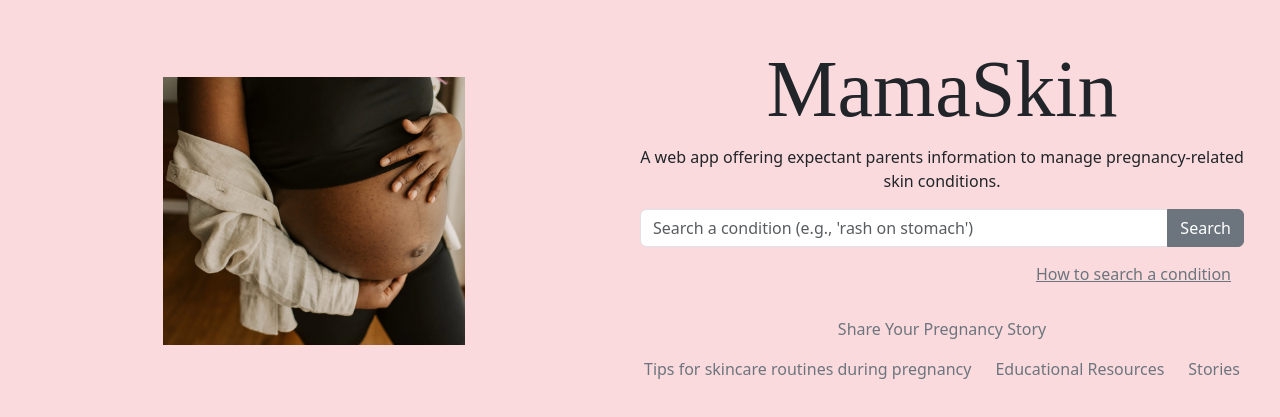
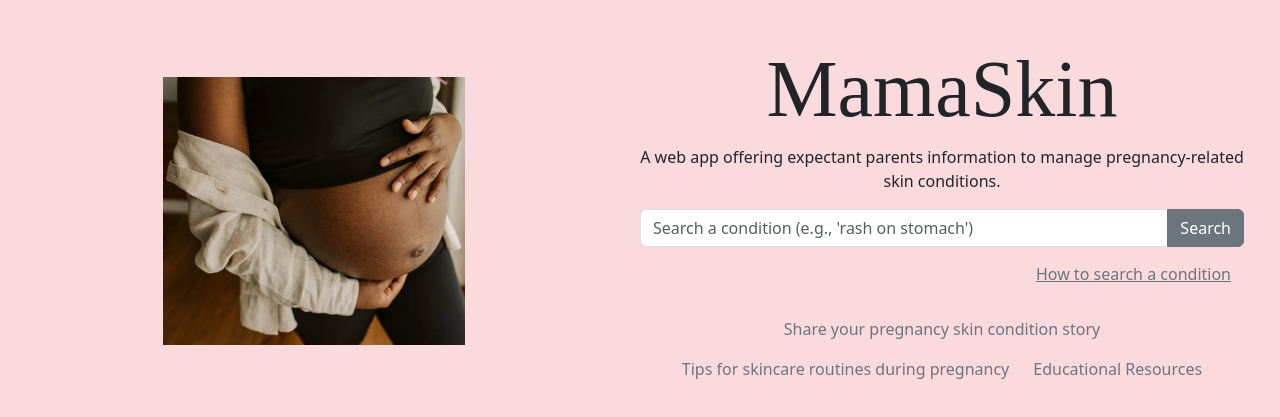
Before and after one commit to lioliadoc/Frontend, a React (Vite) app: page / in a window 1280 px wide. Shown: the part 189-606 px from the top of the page. Built offline with nearby package versions, Linux system fonts and the light colour scheme; no server answers.

Commit message:
HomePage modified

```diff
--- a/src/components/home/HomePage.tsx
+++ b/src/components/home/HomePage.tsx
@@ -81,7 +81,7 @@ function HomePage() {
           <Row className="justify-content-center mt-4">
             <Col xs="auto">
               <a href="/stories" className="text-decoration-none text-secondary">
-                Share Your Pregnancy Story
+              Share your pregnancy skin condition story
               </a>
             </Col>
           </Row>
@@ -101,11 +101,6 @@ function HomePage() {
                 className="text-decoration-none text-secondary"
               >
                 Educational Resources
-              </a>
-            </Col>
-            <Col xs="auto">
-              <a href="/stories" className="text-decoration-none text-secondary">
-                Stories
               </a>
             </Col>
           </Row>
```
